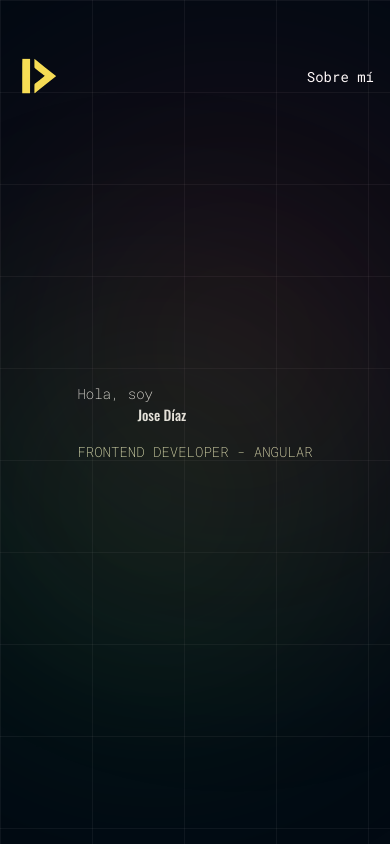
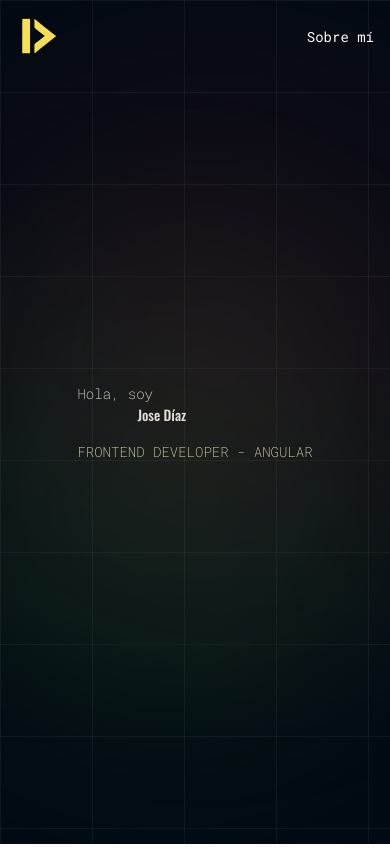
Before and after one commit to Joseadu/joseadu, an Angular app: page / in a window 390 px wide. Shown: the top 849 px of the page. Built offline with nearby package versions, Linux system fonts and the light colour scheme.

Commit message:
section padding-block mobile

```diff
--- a/src/styles/utilities/layout.css
+++ b/src/styles/utilities/layout.css
@@ -8,6 +8,7 @@
 
     @media (width < 768px) {
         --padding: var(--spacing-10);
+        padding-block: 0;
     }
 }
 
```
